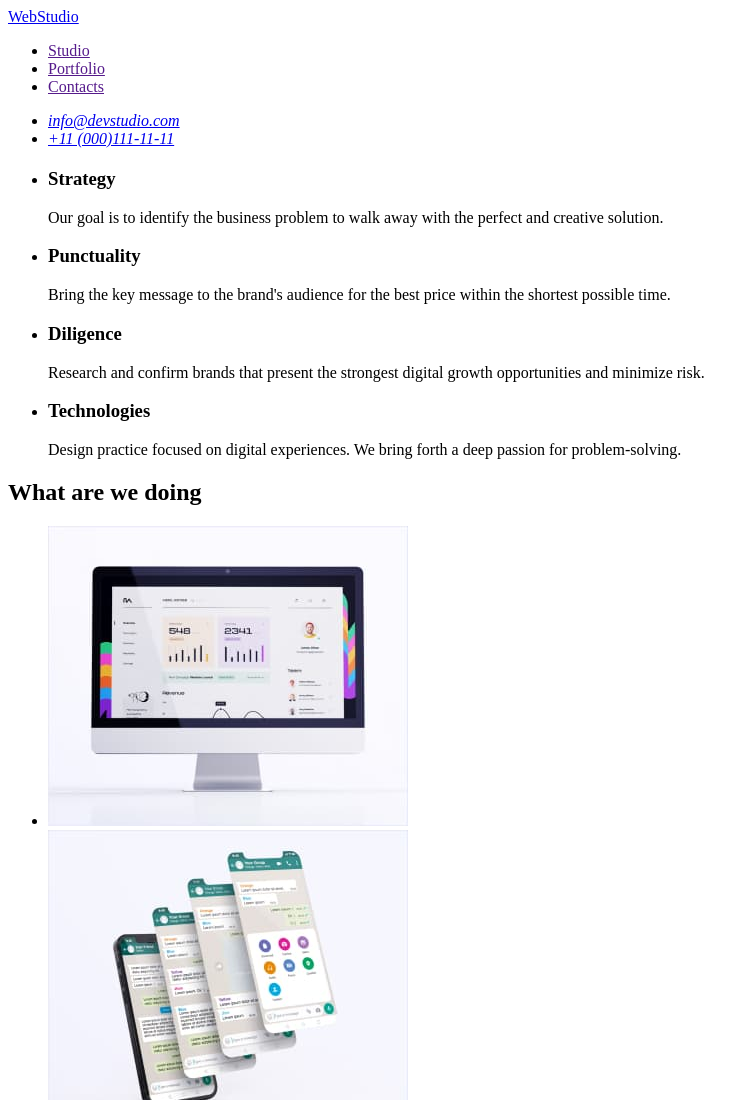
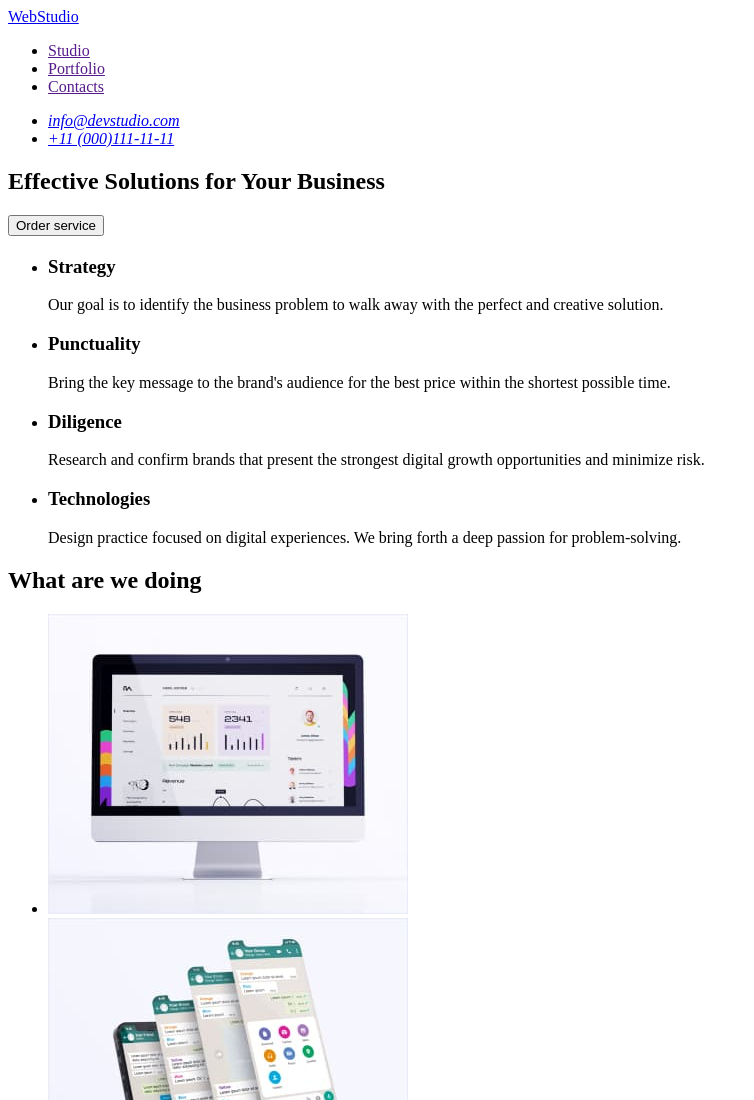
Before and after one commit to AndriiLysachenko/goit-markup-hw-01, a plain HTML site: page index.html in a window 1280 px wide. Shown: the top 1100 px of the page, without its empty margins (0-754 px from the left). Drawn offline with Linux system fonts and the light colour scheme.

Commit message:
add button

```diff
--- a/index.html
+++ b/index.html
@@ -29,6 +29,12 @@
  <main>
     <!--Section 1-->
     <section>
+        <h1>Effective Solutions
+            for Your Business</h1>
+            <button type="button">Order service</button>
+    </section>
+    <!--Section 2-->
+    <section>
         <h2></h2>
         <ul>
             <li>
@@ -53,7 +59,7 @@
             </li>
         </ul>
     </section>
-    <!--Section 2-->
+    <!--Section 3-->
     <section>
         <h2>What are we doing</h2>
         <ul>
@@ -74,7 +80,7 @@
             </li>
         </ul>
     </section>
-    <!--Section 3-->
+    <!--Section 4-->
     <section>
         <h2>Our Team</h2>
         <ul>
```
